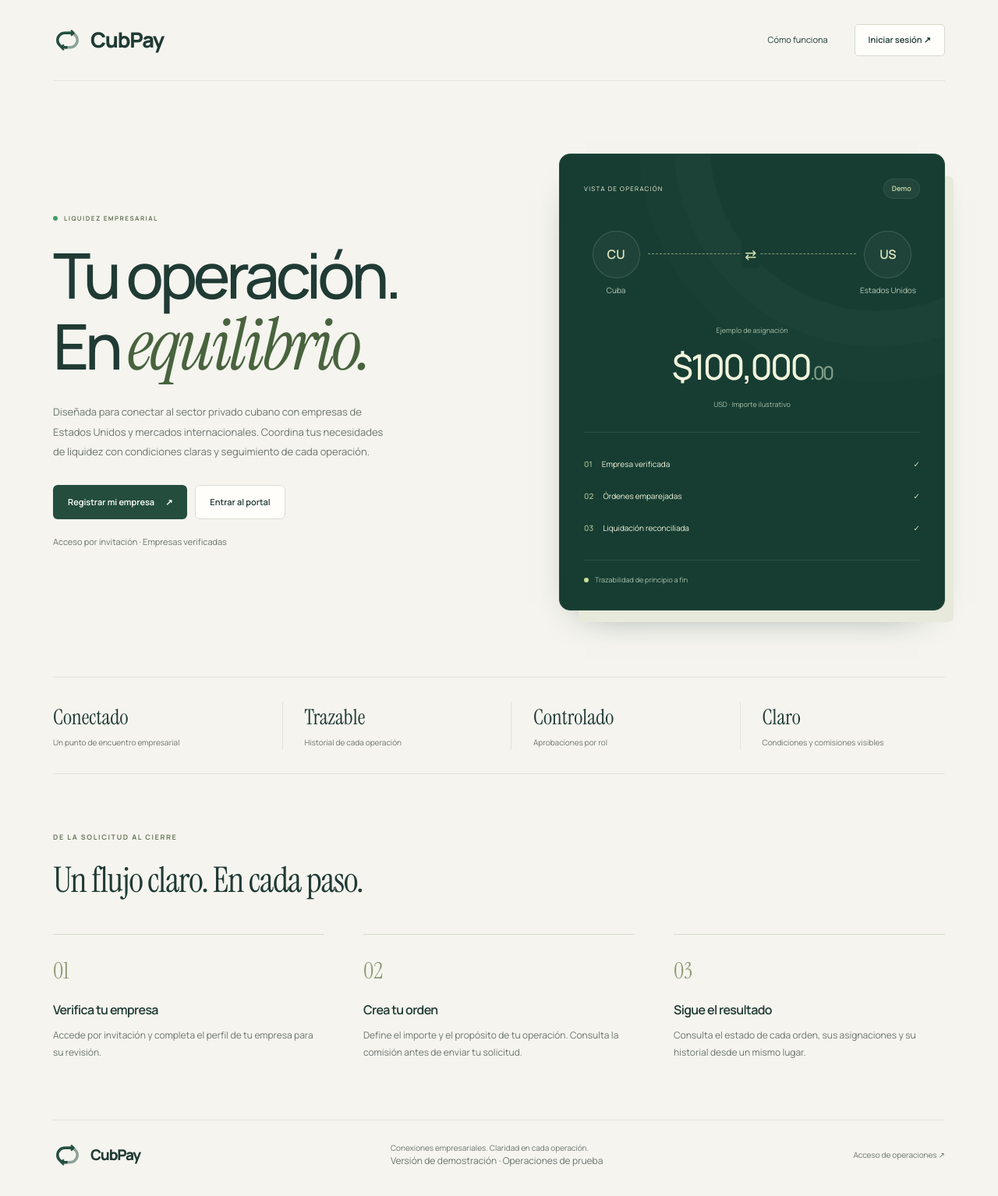
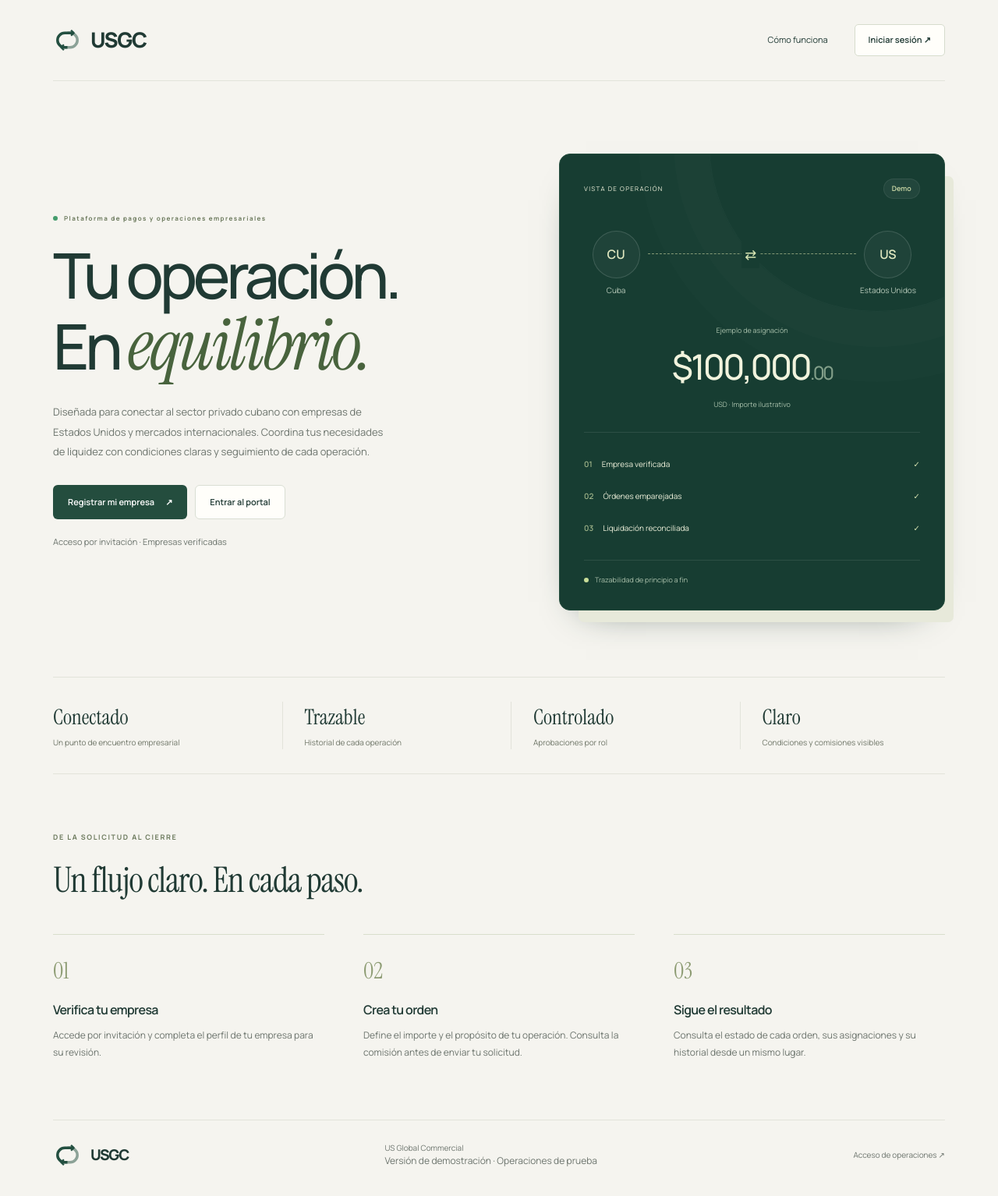
Before and after one commit to mrvlamusic/AGH-, a Next.js app in the folder apps/web/: page / in a window 1280 px wide. Shown: the top 1534 px of the page at 78% size. Built offline with nearby package versions, Linux system fonts and the light colour scheme.

Commit message:
Apply USGC and US Global Commercial public branding

```diff
--- a/apps/web/app/layout.tsx
+++ b/apps/web/app/layout.tsx
@@ -2,9 +2,9 @@ import "./fonts.css";
 import "./globals.css";
 import "./premium.css";
 export const metadata = {
-  title: "CubPay · Liquidez empresarial",
+  title: "USGC · US Global Commercial",
   description:
-    "Liquidez empresarial, condiciones claras y seguimiento de cada operación. Versión de demostración.",
+    "USGC — Plataforma de pagos y operaciones empresariales. US Global Commercial. Versión de demostración.",
 };
 export default function RootLayout({
   children,
--- a/apps/web/app/page.tsx
+++ b/apps/web/app/page.tsx
@@ -6,7 +6,7 @@ export default function Home() {
       <header className="landing-nav">
         <Link href="/" className="brand">
           <BrandMark />
-          CubPay
+          USGC
         </Link>
         <nav>
           <a href="#como-funciona">Cómo funciona</a>
@@ -18,7 +18,8 @@ export default function Home() {
       <section className="landing-hero">
         <div>
           <div className="eyebrow">
-            <span className="live-dot" /> LIQUIDEZ EMPRESARIAL
+            <span className="live-dot" /> Plataforma de pagos y operaciones
+            empresariales
           </div>
           <h1>
             Tu operación.
@@ -140,10 +141,10 @@ export default function Home() {
       <footer className="landing-footer">
         <span className="brand">
           <BrandMark />
-          CubPay
+          USGC
         </span>
         <span>
-          Conexiones empresariales. Claridad en cada operación.
+          US Global Commercial
           <small>Versión de demostración · Operaciones de prueba</small>
         </span>
         <Link href="/admin">Acceso de operaciones ↗</Link>
--- a/apps/web/components/auth-form.tsx
+++ b/apps/web/components/auth-form.tsx
@@ -37,10 +37,10 @@ export default function AuthForm({ register = false }: { register?: boolean }) {
       <aside className="auth-aside">
         <Link href="/" className="brand">
           <BrandMark />
-          CubPay
+          USGC
         </Link>
         <div>
-          <div className="eyebrow">TU PORTAL EMPRESARIAL</div>
+          <div className="eyebrow">US GLOBAL COMMERCIAL</div>
           <h1>
             Claridad para
             <br />
@@ -73,7 +73,7 @@ export default function AuthForm({ register = false }: { register?: boolean }) {
           <p>
             {register
               ? "Completa el expediente de prueba. Operaciones revisará tu solicitud antes de habilitar las órdenes."
-              : "Accede a tu espacio de trabajo de CubPay."}
+              : "Accede a tu espacio de trabajo de USGC."}
           </p>
           {error && (
             <div className="notice error" role="alert">
--- a/apps/web/components/brand.tsx
+++ b/apps/web/components/brand.tsx
@@ -1,4 +1,4 @@
-/** CubPay's two interlocking routes: a purely decorative brand mark. */
+/** USGC's two interlocking routes: a purely decorative brand mark. */
 export function BrandMark() {
   return (
     <span className="brand-mark" aria-hidden="true">
```
Also changed, not shown: apps/web/components/workspace.tsx (+4 -4 lines).
